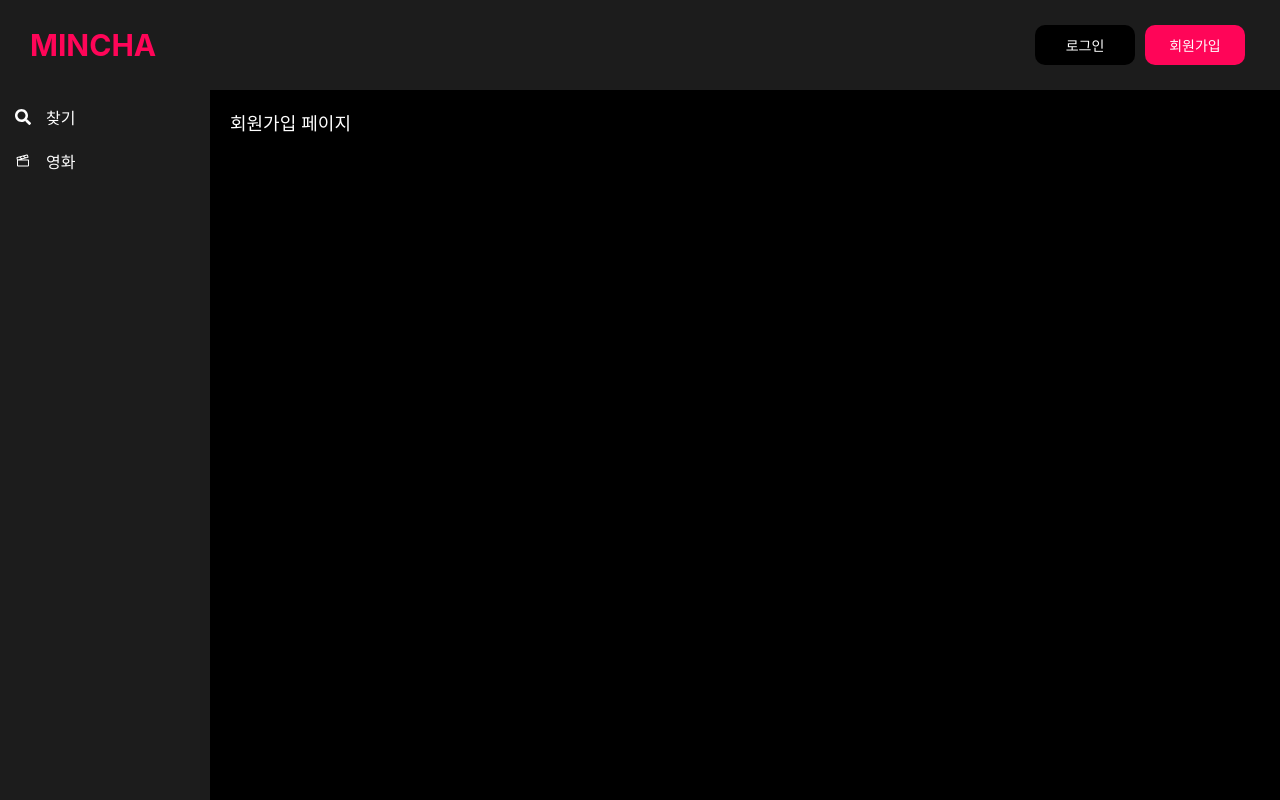
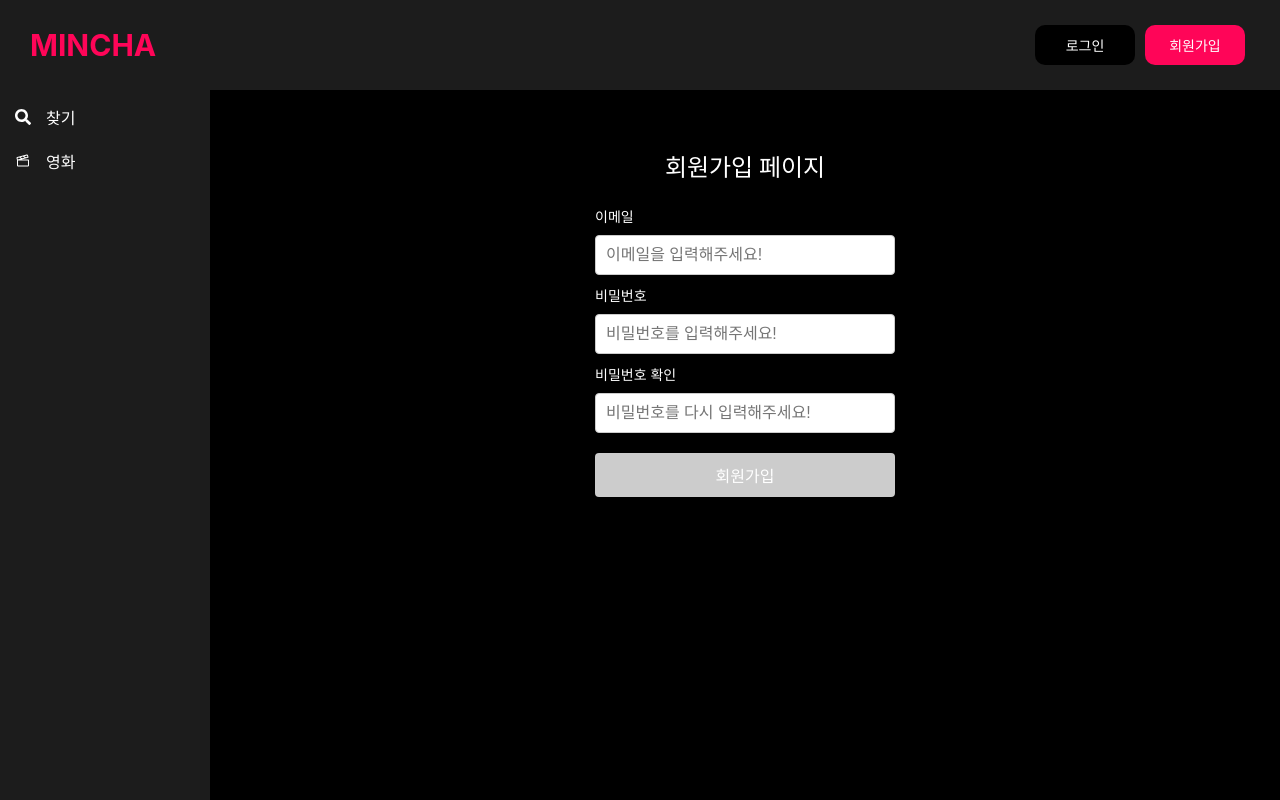
Before and after one commit to kms0616/UMC-7th-Web, a React (Vite) app: page /signup in a window 1280 px wide. Built offline with nearby package versions, Linux system fonts and the light colour scheme; no server answers.

Commit message:
week_5 미션 complete

```diff
--- a/src/pages/SignupPage.jsx
+++ b/src/pages/SignupPage.jsx
@@ -1,17 +1,129 @@
 import React from 'react';
 import styled from 'styled-components';
+import { useForm } from 'react-hook-form';
+import * as yup from 'yup';
+import { yupResolver } from '@hookform/resolvers/yup';
+
+// yup 스키마 정의
+const schema = yup.object().shape({
+    email: yup.string()
+        .email('올바른 이메일 형식이 아닙니다. 다시 확인해주세요!')
+        .required('이메일을 입력해주세요.'),
+    password: yup.string()
+        .min(8, '비밀번호는 8자 이상이어야 합니다.')
+        .max(16, '비밀번호는 16자 이하여야 합니다.')
+        .required('비밀번호를 입력해주세요.'),
+    passwordCheck: yup.string()
+        .oneOf([yup.ref('password'), null], '비밀번호가 일치하지 않습니다.') // 비밀번호 일치 확인
+        .required('비밀번호 확인은 필수 입력입니다.'),
+});
 
 const SignupPage = () => {
+    // useForm 훅 사용
+    const { register, handleSubmit, formState: { errors, isValid } } = useForm({
+        resolver: yupResolver(schema), // yup 스키마를 리졸버로 설정
+        mode: "onChange", // 입력값이 변경될 때마다 유효성 검사
+    });
+
+    const onSubmit = (data) => {
+        console.log('회원가입 데이터 제출', data);
+    };
+
     return (
-        <div>
+        <Container>
             <Title>회원가입 페이지</Title>
-        </div>
+            <Form onSubmit={handleSubmit(onSubmit)}>
+                <Label>이메일</Label>
+                <Input
+                    type="email"
+                    {...register("email")}
+                    placeholder="이메일을 입력해주세요!"
+                    isError={!!errors.email} // 에러가 있을 때 true
+                />
+                {errors.email && <Error>{errors.email.message}</Error>}
+
+                <Label>비밀번호</Label>
+                <Input
+                    type="password"
+                    {...register("password")}
+                    placeholder="비밀번호를 입력해주세요!"
+                    isError={!!errors.password} // 에러가 있을 때 true
+                />
+                {errors.password && <Error>{errors.password.message}</Error>}
+
+                <Label>비밀번호 확인</Label>
+                <Input
+                    type="password"
+                    {...register("passwordCheck")}
+                    placeholder="비밀번호를 다시 입력해주세요!"
+                    isError={!!errors.passwordCheck} // 에러가 있을 때 true
+                />
+                {errors.passwordCheck && <Error>{errors.passwordCheck.message}</Error>}
+
+                <SignupButton type="submit" disabled={!isValid}>회원가입</SignupButton>
+            </Form>
+        </Container>
     );
 };
 
 export default SignupPage;
 
-const Title = styled.div`
+// Styled Components
+const Container = styled.div`
+    display: flex;
+    flex-direction: column;
+    align-items: center;
+    padding: 20px;
     color: white;
-    font-size: 18px;
 `;
+
+const Title = styled.h2`
+    font-size: 24px;
+    margin-bottom: 20px;
+`;
+
+const Form = styled.form`
+    display: flex;
+    flex-direction: column;
+    width: 300px;
+`;
+
+const Label = styled.label`
+    margin-bottom: 8px;
+    font-size: 14px;
+`;
+
+const Input = styled.input`
+    padding: 10px;
+    margin-bottom: 10px;
+    font-size: 16px;
+    border: 1px solid ${props => props.isError ? '#ff0558' : '#ccc'};
+    border-radius: 4px;
+    outline: none;
+
+    &:focus {
+        border: 1px solid blue;
+    }
+`;
+
+const Error = styled.div`
+    color: #ff0558;
+    font-size: 12px;
+    margin-bottom: 10px;
+`;
+
+const SignupButton = styled.button`
+    padding: 10px;
+    font-size: 16px;
+    background-color: #ff0558;
+    color: white;
+    border: none;
+    border-radius: 4px;
+    margin-top: 10px;
+    cursor: pointer;
+
+    &:disabled {
+        background-color: #ccc; // 비활성화 시 색상
+        cursor: not-allowed;
+    }
+`;
```
